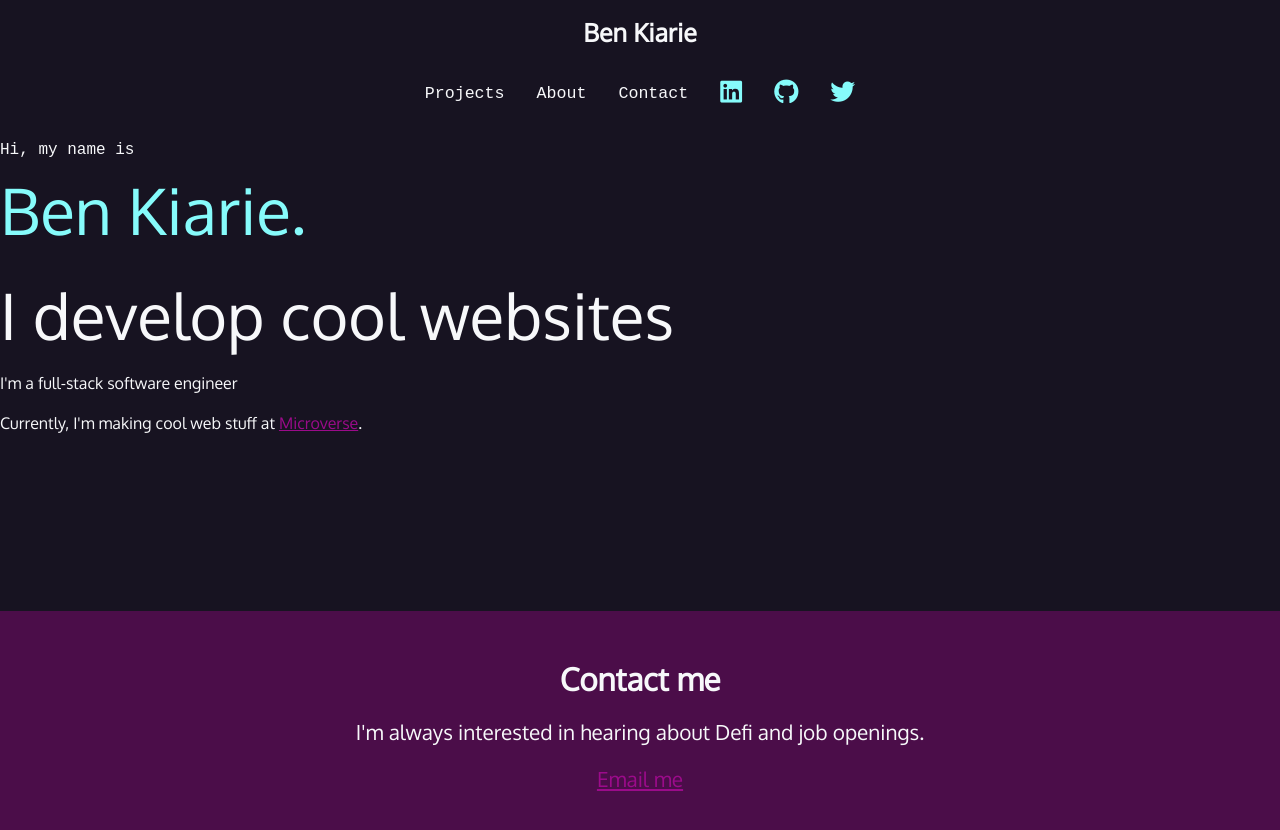
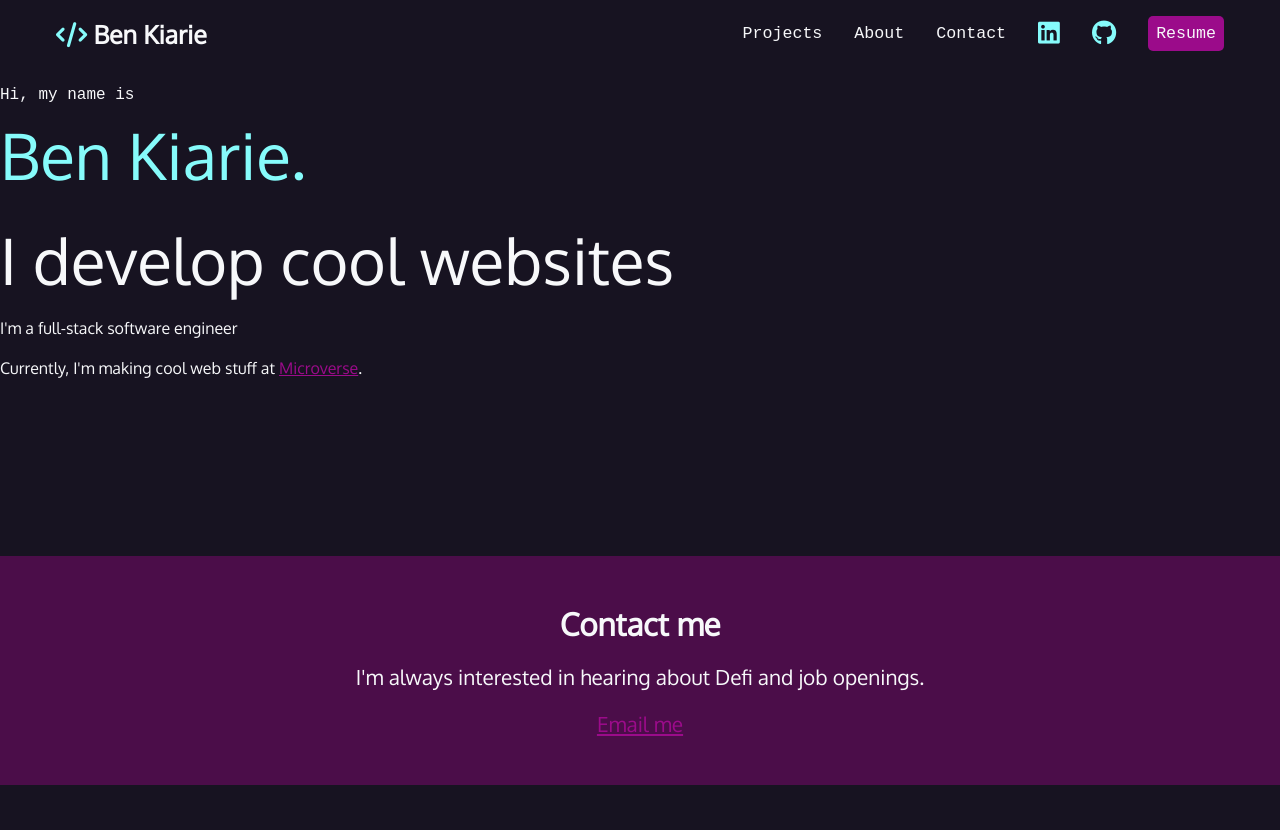
Before and after one commit to Benmuiruri/portfolio, a plain HTML site: page index.html in a window 1280 px wide. After the commit the page ends 800 px from the top, so only its background shows below. Drawn offline with Linux system fonts and the light colour scheme; a web font is replaced by a local one.

Commit message:
Add responsive css styles in nav

```diff
--- a/index.html
+++ b/index.html
@@ -21,7 +21,12 @@
     <nav>
       <ul>
         <li>
-          <h1><a href="index.html">Ben Kiarie</a></h1>
+          <h1>
+            <a href="index.html"
+              ><span><i class="fa-solid fa-code" aria-hidden="true"></i></span>
+              <span>Ben Kiarie</span></a
+            >
+          </h1>
         </li>
         <li><a href="#projects">Projects</a></li>
         <li><a href="about.html">About</a></li>
@@ -38,12 +43,7 @@
             <span class="sr-only">Github</span></a
           >
         </li>
-        <li>
-          <a href="" target="_blank"
-            ><i class="fa-brands fa-twitter"></i>
-            <span class="sr-only">Github</span></a
-          >
-        </li>
+        <li><a href="#" class="button">Resume</a></li>
       </ul>
     </nav>
     <section id="intro">
--- a/style.css
+++ b/style.css
@@ -78,7 +78,7 @@ nav a {
   display: block;
 }
 
-nav a:hover {
+nav a:hover, nav [class*="fa-"]:hover {
   color: var(--magenta);
 }
 
@@ -86,6 +86,23 @@ nav [class*="fa-"] {
   font-size: 150%;
   color: var(--aqua);
 }
+
+nav h1 [class*="fa-"] {
+  font-size: 100%;
+  color: var(--aqua);
+}
+
+.button {
+  background-color: var(--magenta);
+  padding: 0.5rem;
+  border-radius: 5px;
+}
+
+.button:hover {
+  color: var(--white);
+  background-color: var(--hotmag);
+}
+
 /* Intro Styles */
 
 #intro {
@@ -124,3 +141,16 @@ nav [class*="fa-"] {
 #contact a {
   margin-top: 3rem;
 }
+
+@media (min-width: 850px) {
+  nav {
+    max-width: 1200px;
+    margin: 0 auto;
+  }
+
+  nav li:first-child {
+    flex-basis: auto;
+    text-align: left;
+    margin-right: auto;
+  }
+}
```
